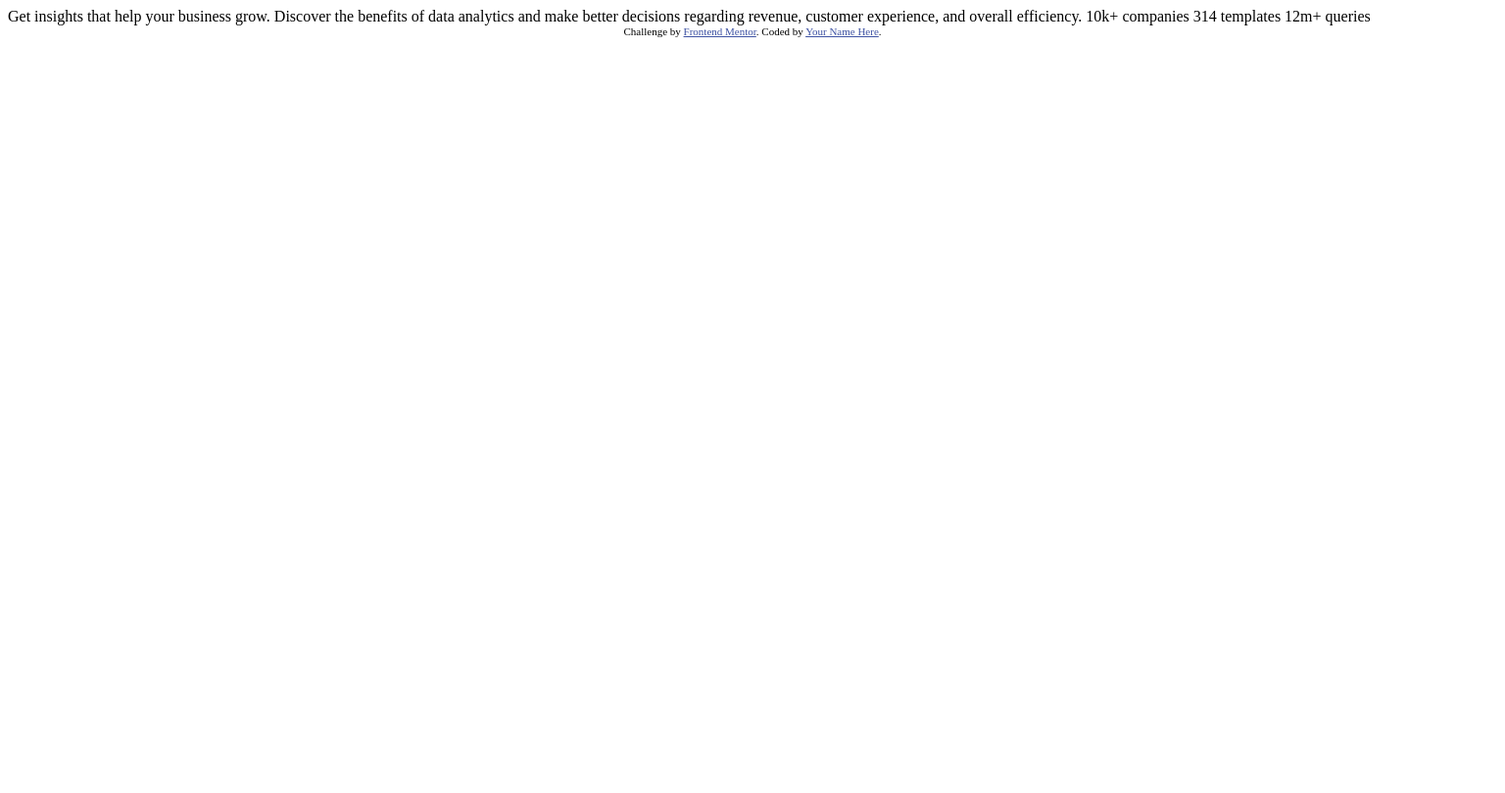
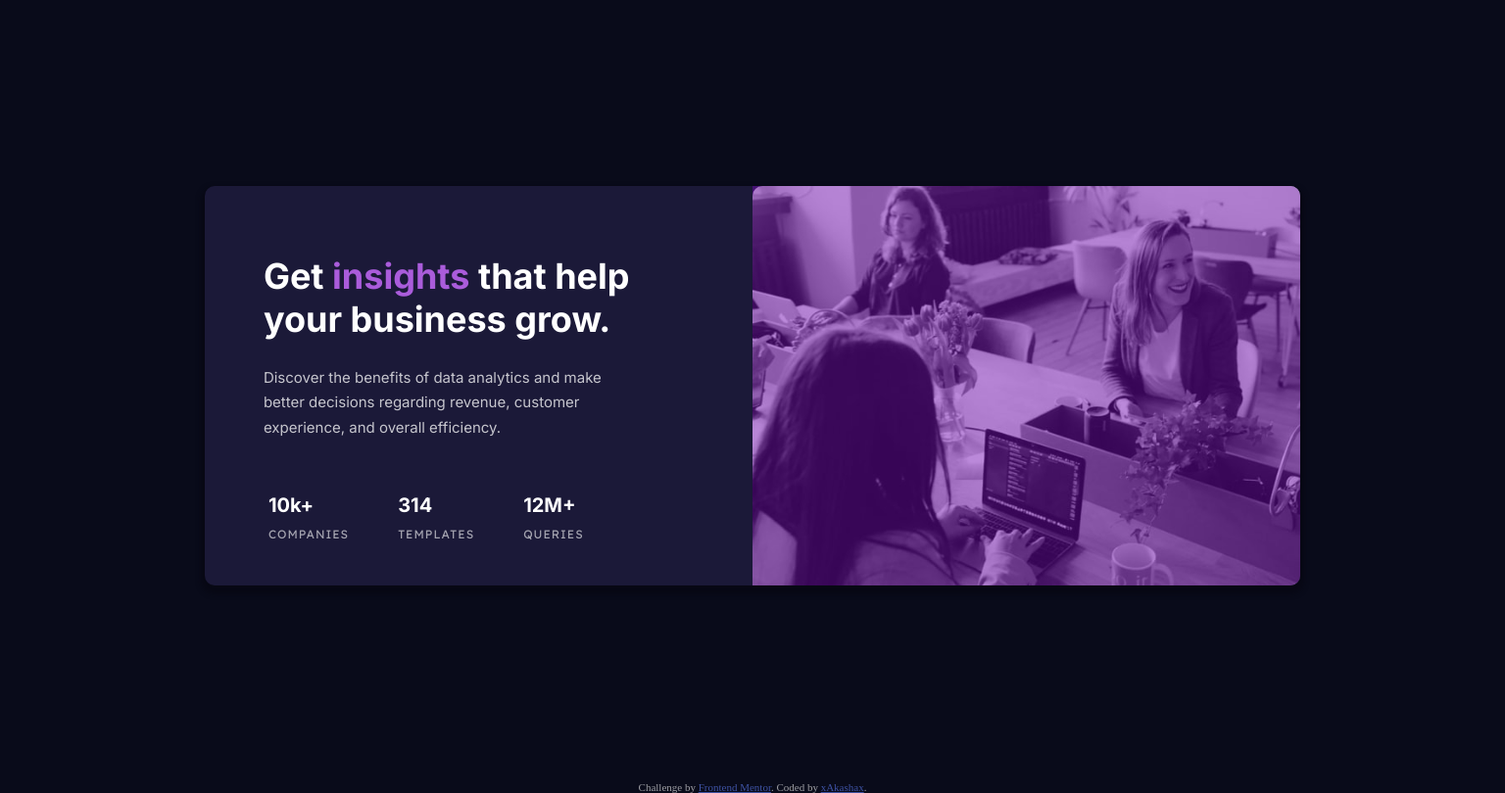
Before and after one commit to xAkashax/stats-preview-card-component-main, a plain HTML site: page index.html in a window 1536 px wide. Shown: the whole page at 98% size. Drawn offline with Linux system fonts and the light colour scheme.

Commit message:
Finished challange

```diff
--- a/index.html
+++ b/index.html
@@ -1,33 +1,49 @@
 <!DOCTYPE html>
 <html lang="en">
+
 <head>
   <meta charset="UTF-8">
-  <meta name="viewport" content="width=device-width, initial-scale=1.0"> <!-- displays site properly based on user's device -->
-
+  <meta name="viewport" content="width=device-width, initial-scale=1.0">
   <link rel="icon" type="image/png" sizes="32x32" href="./images/favicon-32x32.png">
 
   <title>Frontend Mentor | Stats preview card component</title>
 
-  <!-- Feel free to remove these styles or customise in your own stylesheet 👍 -->
-  <style>
-    .attribution { font-size: 11px; text-align: center; }
-    .attribution a { color: hsl(228, 45%, 44%); }
-  </style>
+  <link rel="stylesheet" href="style.css">
+
 </head>
+
 <body>
+  <section class="container">
+    <header class="banner"></header>
+    <main>
+      <div class="container">
+        <h1 class="title">Get <span>insights</span> that help your business grow.</h1>
+        <p class="description"> Discover the benefits of data analytics and make better decisions regarding revenue,
+          customer
+          experience, and overall efficiency.</p>
+      </div>
+      <div class="numbers">
+        <ul>
+          <li>10k+</li>
+          <li>companies</li>
+        </ul>
+        <ul>
+          <li>314</li>
+          <li>templates</li>
+        </ul>
+        <ul>
+          <li>12M+</li>
+          <li> queries</li>
+        </ul>
+      </div>
+    </main>
+  </section>
+  <footer>
+    <div class="attribution">
+      Challenge by <a href="https://www.frontendmentor.io?ref=challenge" target="_blank">Frontend Mentor</a>.
+      Coded by <a href="#">xAkashax</a>.
+    </div>
+  </footer>
+</body>
 
-  Get insights that help your business grow.
-
-  Discover the benefits of data analytics and make better decisions regarding revenue, customer
-  experience, and overall efficiency.
-
-  10k+ companies
-  314 templates
-  12m+ queries
-
-  <div class="attribution">
-    Challenge by <a href="https://www.frontendmentor.io?ref=challenge" target="_blank">Frontend Mentor</a>.
-    Coded by <a href="#">Your Name Here</a>.
-  </div>
-</body>
 </html>
--- /dev/null
+++ b/style.css
@@ -0,0 +1,207 @@
+@import url('https://fonts.googleapis.com/css2?family=Inter:wght@400;700&family=Lexend+Deca&display=swap');
+
+/* font-family: 'Inter', sans-serif; 400, 700
+font-family: 'Lexend Deca', sans-serif; 700 */
+
+:root {
+
+    --veryDarkBlue: hsl(233, 47%, 7%);
+    --darkDesaturatedBlue: hsl(244, 38%, 16%);
+    --softViolet: hsl(277, 64%, 61%);
+    --softVioletCover: hsla(277, 89%, 37%, 0.479);
+    --white: hsl(0, 0%, 100%);
+    --white1: hsla(0, 0%, 100%, 0.75);
+    --white2: hsla(0, 0%, 100%, 0.6);
+}
+
+* {
+    margin: 0;
+    padding: 0;
+    box-sizing: border-box;
+}
+
+html {
+    font-size: 15px;
+}
+
+body {
+    display: flex;
+    flex-direction: column;
+    align-items: center;
+    justify-content: center;
+    background-color: var(--veryDarkBlue);
+    height: 100vh;
+}
+
+section.container {
+    display: flex;
+    flex-direction: column;
+    flex-grow: 1;
+    max-width: 375px;
+    height: 100vh;
+    border-radius: 10px;
+    background-color: var(--darkDesaturatedBlue);
+    margin: 20px 20px;
+    box-shadow: 0 5px 5px 4px hsla(240, 42%, 5%, 0.7);
+}
+
+header.banner {
+    background-image: url("images/image-header-mobile.jpg");
+    background-repeat: no-repeat;
+    background-position: center;
+    background-size: cover;
+    flex-basis: 35%;
+    border-top-left-radius: 10px;
+    border-top-right-radius: 10px;
+}
+
+.banner::before {
+    content: "";
+    display: block;
+    width: 100%;
+    height: 100%;
+    background-color: var(--softVioletCover);
+    border-top-right-radius: 10px;
+    border-bottom-right-radius: 10px;
+}
+
+main {
+    flex-basis: 60%;
+    display: flex;
+    flex-direction: column;
+    align-items: center;
+    justify-content: center;
+}
+
+div.container {
+    margin: 10px 15px;
+    padding: 0px 20px;
+}
+
+.container h1.title {
+    font-family: 'Inter', sans-serif;
+    font-weight: 700;
+    font-size: 26px;
+    color: var(--white);
+    text-align: center;
+}
+
+.container h1.title span {
+    color: var(--softViolet);
+}
+
+.container p.description {
+    font-family: 'Inter', sans-serif;
+    font-weight: 400;
+    text-align: center;
+    color: var(--white1);
+    line-height: 1.5;
+    padding-top: 20px;
+}
+
+div.numbers ul {
+    margin-top: 20px;
+}
+
+div.numbers ul li {
+    list-style: none;
+    text-align: center;
+    margin-top: 10px;
+}
+
+div.numbers ul li:nth-child(odd) {
+    color: var(--white);
+    font-family: 'Inter', sans-serif;
+    font-weight: 700;
+    font-size: 20px;
+}
+
+div.numbers ul li:nth-child(even) {
+    color: var(--white2);
+    text-transform: uppercase;
+    font-family: 'Lexend Deca', sans-serif;
+    font-weight: 400;
+    font-size: 12px;
+    letter-spacing: 1px;
+}
+
+.attribution {
+    font-size: 11px;
+    text-align: center;
+    color: var(--white2);
+}
+
+.attribution a {
+    color: hsl(228, 45%, 44%);
+}
+
+@media (min-width: 1440px) {
+
+    section.container {
+        display: flex;
+        flex-direction: row-reverse;
+        max-width: 1440px;
+        margin: 200px 0px;
+        box-shadow: 0 5px 5px 4px hsla(240, 42%, 5%, 0.7);
+    }
+
+    header.banner {
+        background-image: url("images/image-header-mobile.jpg");
+        background-repeat: no-repeat;
+        background-position: center;
+        background-size: cover;
+        flex-basis: 50%;
+        border-top-right-radius: 10px;
+        border-bottom-right-radius: 10px;
+    }
+
+    .banner::before {
+        content: "";
+        display: block;
+        width: 100%;
+        height: 100%;
+        background-color: var(--softVioletCover);
+        border-top-right-radius: 10px;
+        border-bottom-right-radius: 10px;
+    }
+
+    main {
+        flex-basis: 50%;
+        display: flex;
+        flex-direction: column;
+        align-items: center;
+        justify-content: flex-start;
+    }
+
+    div.container {
+        margin: 70px 40px 0;
+    }
+
+    .container h1.title {
+        font-weight: 700;
+        font-size: 36px;
+        text-align: left;
+    }
+
+    .container p.description {
+        line-height: 1.7;
+        color: var(--white1);
+        padding: 25px 80px 0 0;
+        text-align: left;
+    }
+
+    div.numbers {
+        display: flex;
+        justify-content: flex-start;
+        width: 100%;
+        padding: 25px 40px;
+    }
+
+    div.numbers ul {
+        margin: 20px 25px;
+    }
+
+    div.numbers ul li {
+        text-align: left;
+    }
+}
```
Also changed, not shown: desktop.png (added), mobile.png (added), 2 other files.
